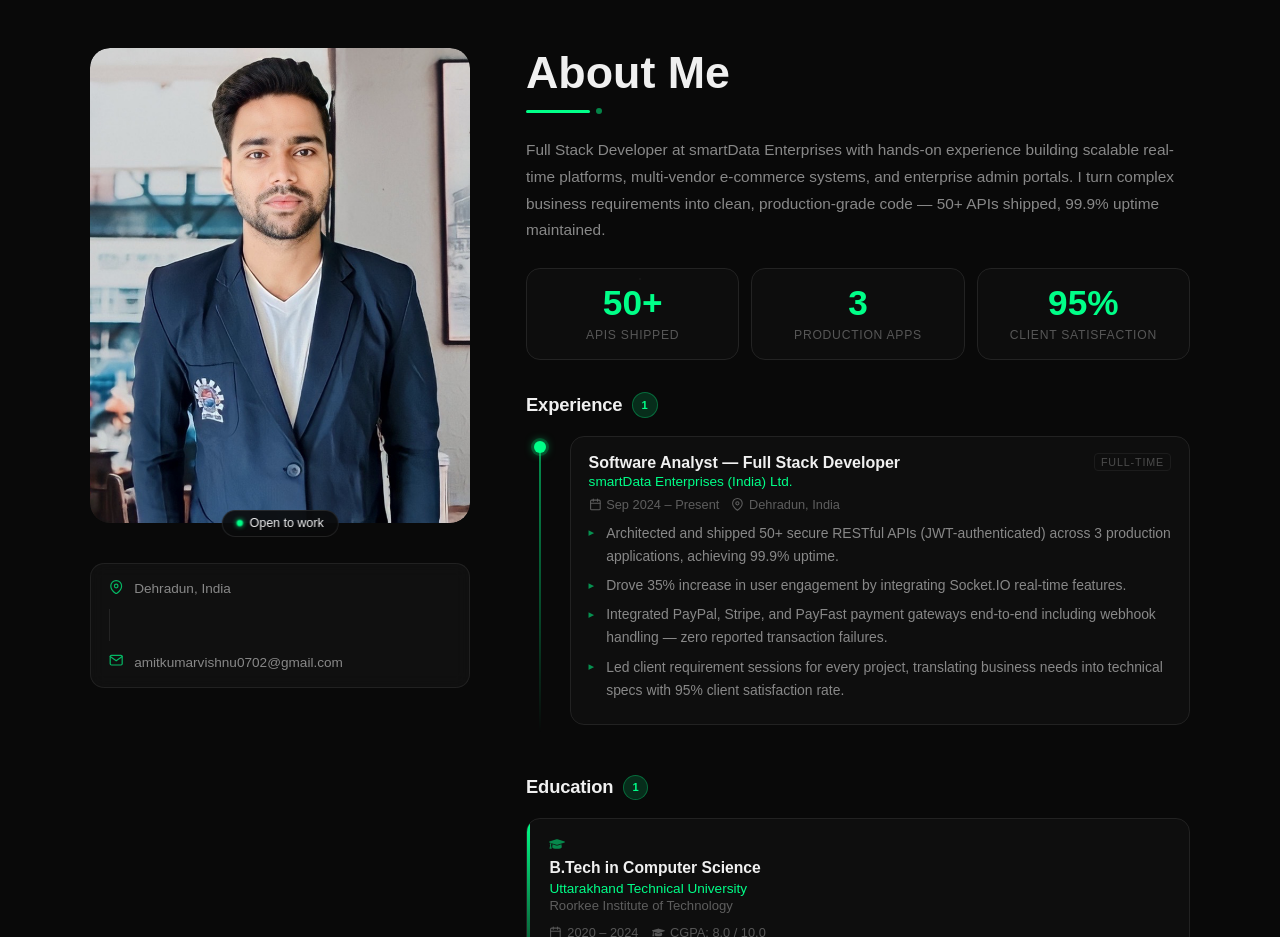
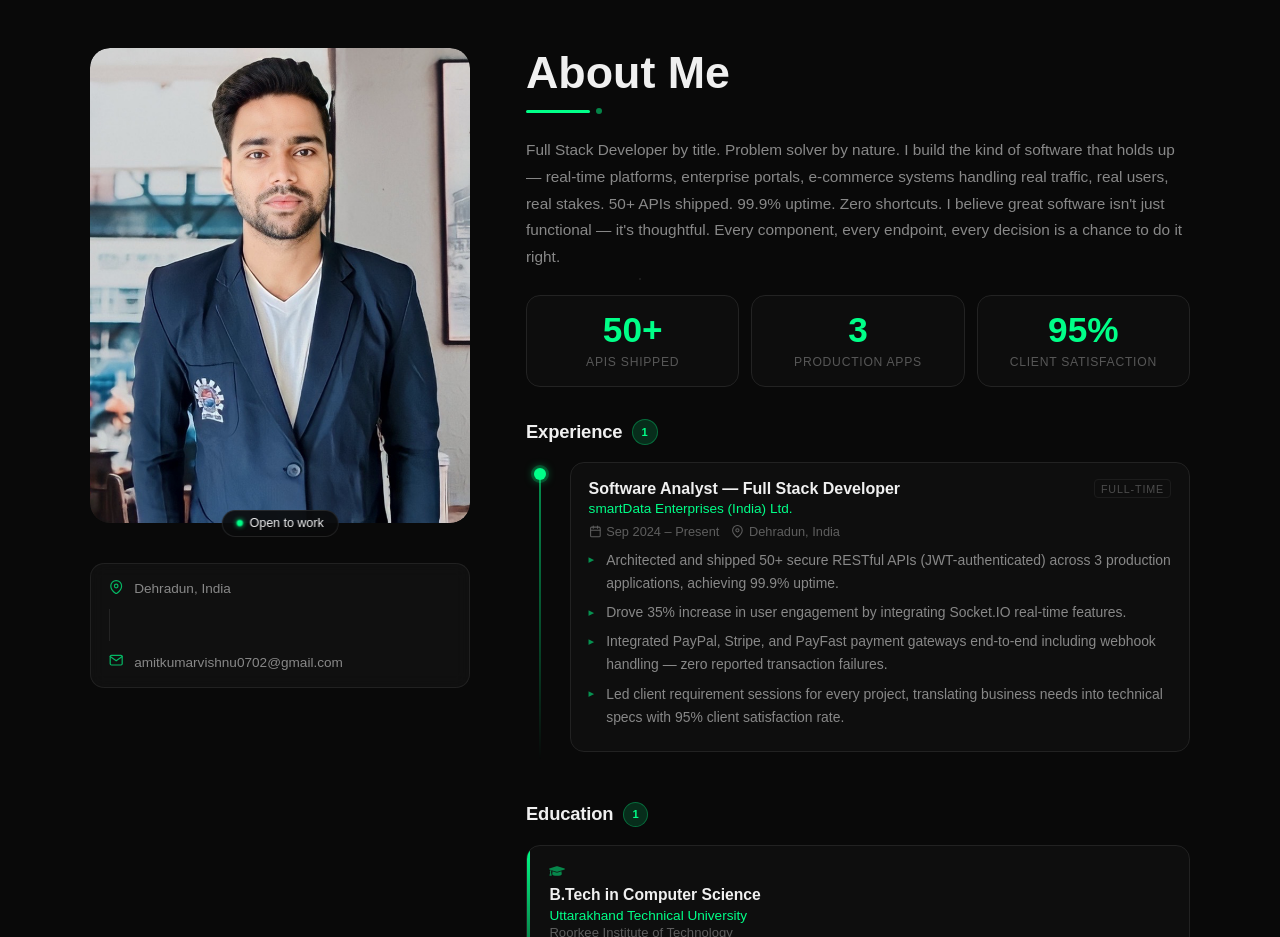
Before and after one commit to amitkumarvishnu/Portfolio, a React (Vite) app in the folder port/: page / in a window 1280 px wide. Shown: the part 921-1858 px from the top of the page. Built offline with nearby package versions, Linux system fonts and the light colour scheme.

Commit message:
Update portfolioData.js

```diff
--- a/port/src/data/portfolioData.js
+++ b/port/src/data/portfolioData.js
@@ -6,7 +6,7 @@ export const personalInfo = {
   location: "Dehradun, India",
   linkedin: "https://www.linkedin.com/in/amitkumarvishnu", // replace with actual
   github: "https://github.com/amitkumarvishnu", // replace with actual
-  bio: "Full Stack Developer at smartData Enterprises with hands-on experience building scalable real-time platforms, multi-vendor e-commerce systems, and enterprise admin portals. I turn complex business requirements into clean, production-grade code — 50+ APIs shipped, 99.9% uptime maintained.",
+  bio: "Full Stack Developer by title. Problem solver by nature. I build the kind of software that holds up — real-time platforms, enterprise portals, e-commerce systems handling real traffic, real users, real stakes. 50+ APIs shipped. 99.9% uptime. Zero shortcuts. I believe great software isn't just functional — it's thoughtful. Every component, every endpoint, every decision is a chance to do it right.",
   shortBio: "I build fast, reliable, full-stack web apps with React & Node.js.",
   available: true,
   cvUrl: "/Amit_Kumar_Vishnu.pdf", // place your CV PDF in public/
```
